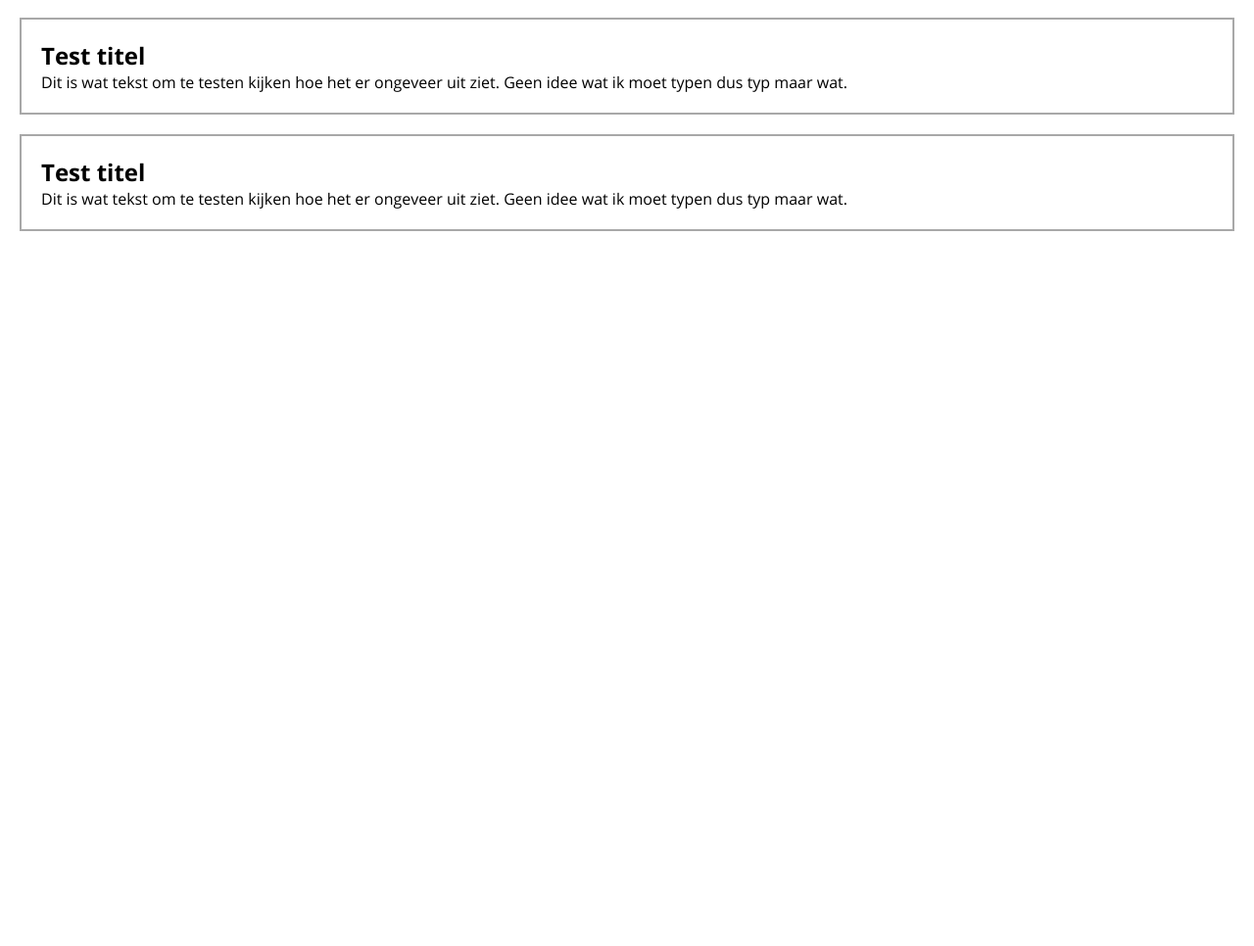
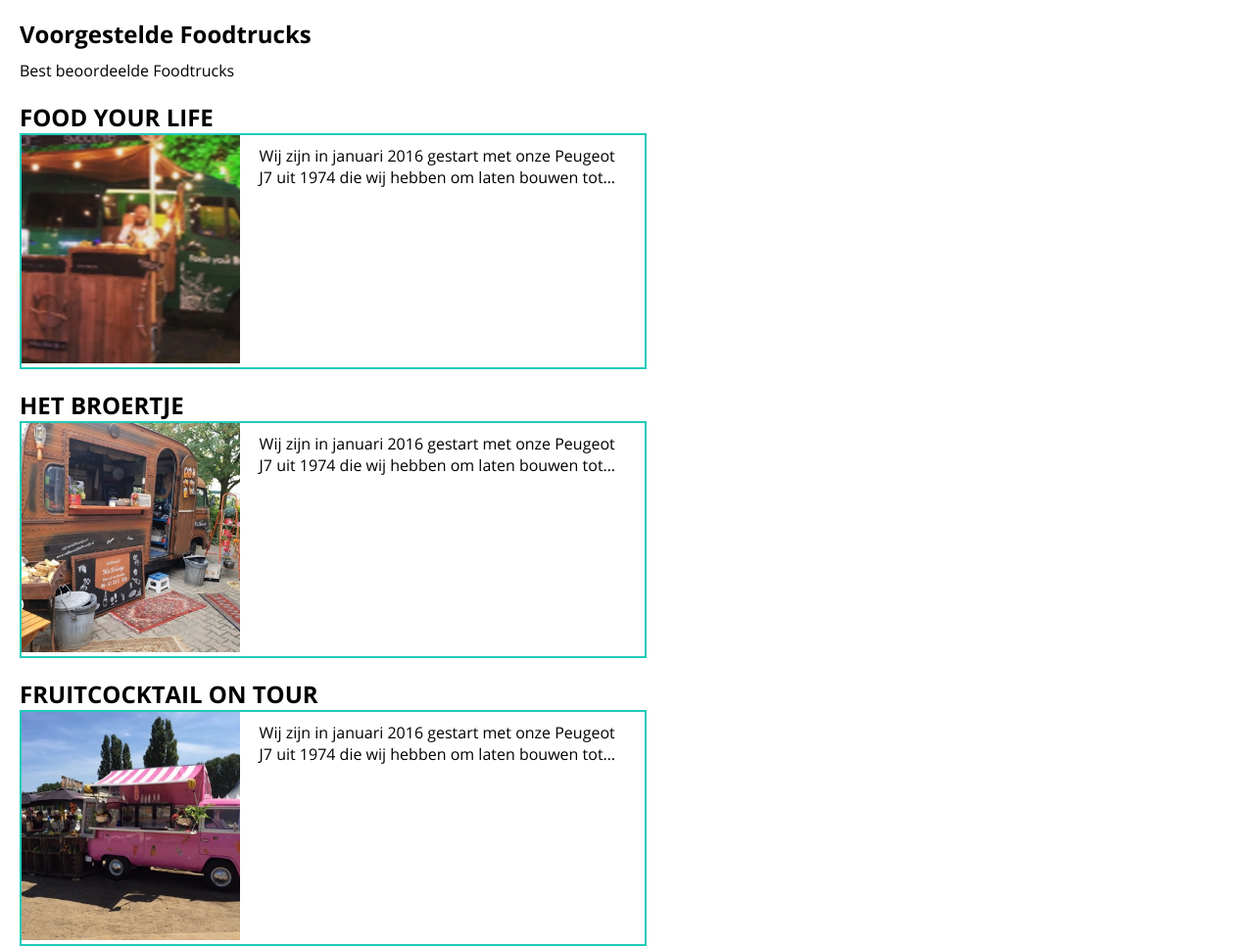
Before and after one commit to mikehov/front-end, a plain HTML site: page index.html in a window 1280 px wide. Shown: the part 802-1768 px from the top of the page at 98% size. Before the commit the page ends 1038 px from the top, so only its background shows below. Drawn offline with Linux system fonts and the light colour scheme; files whose address does not match are found by name.

Commit message:
Versie-1 - 24-09-2019
Basisopzet van de website.

```diff
--- a/index.html
+++ b/index.html
@@ -5,19 +5,19 @@
     <meta charset="UTF-8">
     <title>Flexbox Navigation | Mike Hovenier</title>
 
-    <head>
     <link rel="stylesheet" href="style.css" />
     <!--    <link rel="shortcut icon" type="image/x-icon" href="./images/iconmh.png" />-->
     <meta name="author" content="Mike Hovenier">
     <meta name="keywords" content="Mike Hovenier">
-        <!--        <meta name= viewport content= width=device-width initial-scale=1.0>-->
-    </head>
+    <meta name="viewport" content="width=device-width, initial-scale=1">
 </head>
 
 <body>
     <header>
         <section class="background">
+            <!-- De Volledige scherm -->
             <nav>
+                <!-- De navigatie -->
                 <img class="logo" src="./image/logo.png" alt="Logo">
                 <div class="hamburger">
                     <div class="line"></div>
@@ -25,7 +25,6 @@
                     <div class="line"></div>
                 </div>
                 <ul>
-                    <!--                <li><img src="./image/profile.png" alt="Profile"></li>-->
                     <li><a href="#">Foodtrucks Huren</a></li>
                     <li><a href="#">Lijst met Foodtrucks</a></li>
                     <li><a href="#">Foodtruck Aanvragen Bekijken</a></li>
@@ -35,27 +34,53 @@
                     <li class="overiglink"><a href="#">Uitloggen</a></li>
                 </ul>
             </nav>
-<!--            <h2>dfksjfdklsfjldsfjkldsfjkldsfs</h2>-->
         </section>
     </header>
 
+    <main>
+        <section class="overzicht">
+            <h1>Voorgestelde Foodtrucks</h1>
+            <p>Best beoordeelde Foodtrucks</p>
+
             <section>
-        <div class="arroundsection">
-            <h1>Test titel</h1>
-            <p>Dit is wat tekst om te testen kijken hoe het er ongeveer uit ziet. Geen idee wat ik moet typen dus typ maar wat.</p>
+                <h2>Food your life</h2>
+                <div class="overzichtsitem">
+                    <div class="itemimg">
+                        <a href="detail-foodyourlife.html"><img src="./image/foodyourlife.png" alt="Foor your life"></a>
+                    </div>
+                    <div class="itemtekst">
+                        <p>Wij zijn in januari 2016 gestart met onze Peugeot J7 uit 1974 die wij hebben om laten bouwen tot…</p>
+                    </div>
                 </div>
             </section>
 
             <section>
-        <div class="arroundsection">
-            <h1>Test titel</h1>
-            <p>Dit is wat tekst om te testen kijken hoe het er ongeveer uit ziet. Geen idee wat ik moet typen dus typ maar wat.</p>
+                <h2>Het broertje</h2>
+                <div class="overzichtsitem">
+                    <div class="itemimg">
+                        <a href="detail-foodyourlife.html"><img src="./image/hetbroertje.png" alt="Het broertje"></a>
+                    </div>
+                    <div class="itemtekst">
+                        <p>Wij zijn in januari 2016 gestart met onze Peugeot J7 uit 1974 die wij hebben om laten bouwen tot…</p>
+                    </div>
                 </div>
             </section>
 
+            <section>
+                <h2>Fruitcocktail on tour</h2>
+                <div class="overzichtsitem">
+                    <div class="itemimg">
+                        <a href="detail-foodyourlife.html"><img src="./image/fruitcocktail.png" alt="Fruitcocktail on tour"></a>
+                    </div>
+                    <div class="itemtekst">
+                        <p>Wij zijn in januari 2016 gestart met onze Peugeot J7 uit 1974 die wij hebben om laten bouwen tot…</p>
+                    </div>
+                </div>
+            </section>
+        </section>
+    </main>
+
     <footer>
-        <!--    Bronnen: https://codepen.io/samnorton/pen/zBYMJG
-        https://www.youtube.com/watch?v=RKL9Nkf1_N8-->
     </footer>
     <script src="./script.js"></script>
 </body>
--- a/script.js
+++ b/script.js
@@ -5,7 +5,7 @@
 /*eslint 'no-console': 0*/
 
 function hamburger() {
-    document.querySelector("nav ul") .classList.toggle("rowin");
+    document.querySelector("nav ul") .classList.toggle("popnav");
 }
 
 document.querySelector(".hamburger").addEventListener("click", hamburger);
--- a/style.css
+++ b/style.css
@@ -19,6 +19,33 @@
 body {
     min-height: 100vh;
 }
+
+/* Fonts ----------------------*/
+
+h1 {
+    margin-left: 20px;
+    margin-top: 20px;
+    margin-right: 20px;
+    font-family: OpenSans-Bold, serif;
+}
+
+h2 {
+    margin-left: 20px;
+    margin-top: 20px;
+    margin-right: 20px;
+    font-family: OpenSans-Bold, serif;
+}
+
+p {
+    margin-left: 20px;
+    margin-top: 0px;
+    margin-right: 20px;
+    margin-bottom: 20px;
+    font-size: 1em;
+    font-family: OpenSans-Regular, serif;
+}
+
+/* Navigatie -----------------*/
 
 nav {
     justify-content: space-between;
@@ -45,13 +72,13 @@ img.logo {
 }
 
 li {
-    font-family: OpenSans-Bold;
+    font-family: OpenSans-Bold, serif;
     text-decoration: none;
     padding: 12px 30px;
     background-color: #21CBBA;
     text-align: center;
     transition: 0.7s;
-    width: 85vw;
+    width: 90vw;
 }
 
 li a {
@@ -72,15 +99,9 @@ li.overiglink:hover {
     background-color: #E2075F;
 }
 
-
-li:last-child {
-    padding-bottom: 50vh;
-}
-
 .hamburger {
     height: auto;
     width: auto;
-    /*    display: none;*/
     cursor: pointer;
     align-items: flex-end;
     position: absolute;
@@ -95,52 +116,88 @@ li:last-child {
     background-color: white;
 }
 
-.rowin {
+.popnav {
     display: block;
     transition: 0.7s;
     opacity: 1;
 }
 
-section.background {
-    width: 100vw;
-    height: 100vh;
+.itemimg {
 /*    background-color: red;*/
-    background-image: url(./image/backtruck.png);
-    background-size: cover;
-    background-repeat: no-repeat;
+    width: 35%;
+    height: auto;
+    float: left;
 }
 
-/*----------------------*/
-
-h1 {
-    margin-left: 20px;
-    margin-top: 20px;
-    margin-right: 20px;
-    font-family: OpenSans-Bold;
+.itemtekst {
+/*    background-color: green;*/
+    width: 65%;
+    height: auto;
+    float: left;
 }
 
-p {
-    margin-left: 20px;
-    margin-top: 0px;
-    margin-right: 20px;
-    margin-bottom: 20px;
-    font-family: OpenSans-Regular;
-}
 
-/*-----------------*/
+/* Sections -------------------*/
 
 section {
     /*    background-color: green;*/
 }
 
-.arroundsection {
+section.firstcontent {
+    margin: 0 auto;
+    max-width: 40em;
+}
+
+/* Border om de section heen */
+section .arroundsection {
     border: #A8A8A8 solid 2px;
     margin-left: 20px;
     margin-top: 20px;
     margin-right: 20px;
 }
 
-@media all and (min-width: 800px) {
+/* Achtergrond van je scherm */
+section.background {
+    width: 100vw;
+    height: 100vh;
+    /*    background-color: red;*/
+    background-image: url(./image/backtruck.png);
+    background-position: center center;
+    background-size: cover;
+    background-repeat: no-repeat;
+}
+
+section.overzicht {
+    width: 100%;
+    height: auto;
+}
+
+section.overzicht h2 {
+    text-transform: uppercase;
+}
+
+section .overzichtsitem { /*---Dit is 1 item---*/
+    border: #21CBBA solid 2px;
+    margin: 0px 20px 0px 20px;
+    max-width: 40em;
+    display: flex;
+}
+
+section.overzicht img {
+    width: 100%;
+    height: auto;
+    display: inline;
+}
+
+section.overzicht p {
+    margin-top: 10px;
+}
+
+
+/* Media query's ------------------------------------------------------*/
+
+
+@media all and (min-width: 600px) {
 
     nav {
         flex-wrap: wrap;
@@ -163,9 +220,4 @@ section {
     li.overiglink {
         display: none;
     }
-
-    .hamburger {
-/*        display: none;*/
-    }
-
 }
```
Also changed, not shown: detail-foodyourlife.html (added, +67 -0 lines), image/foodyourlife.png (added), image/fruitcocktail.png (added), image/hetbroertje.png (added). Lines whose indentation alone changed are shown as unchanged.
